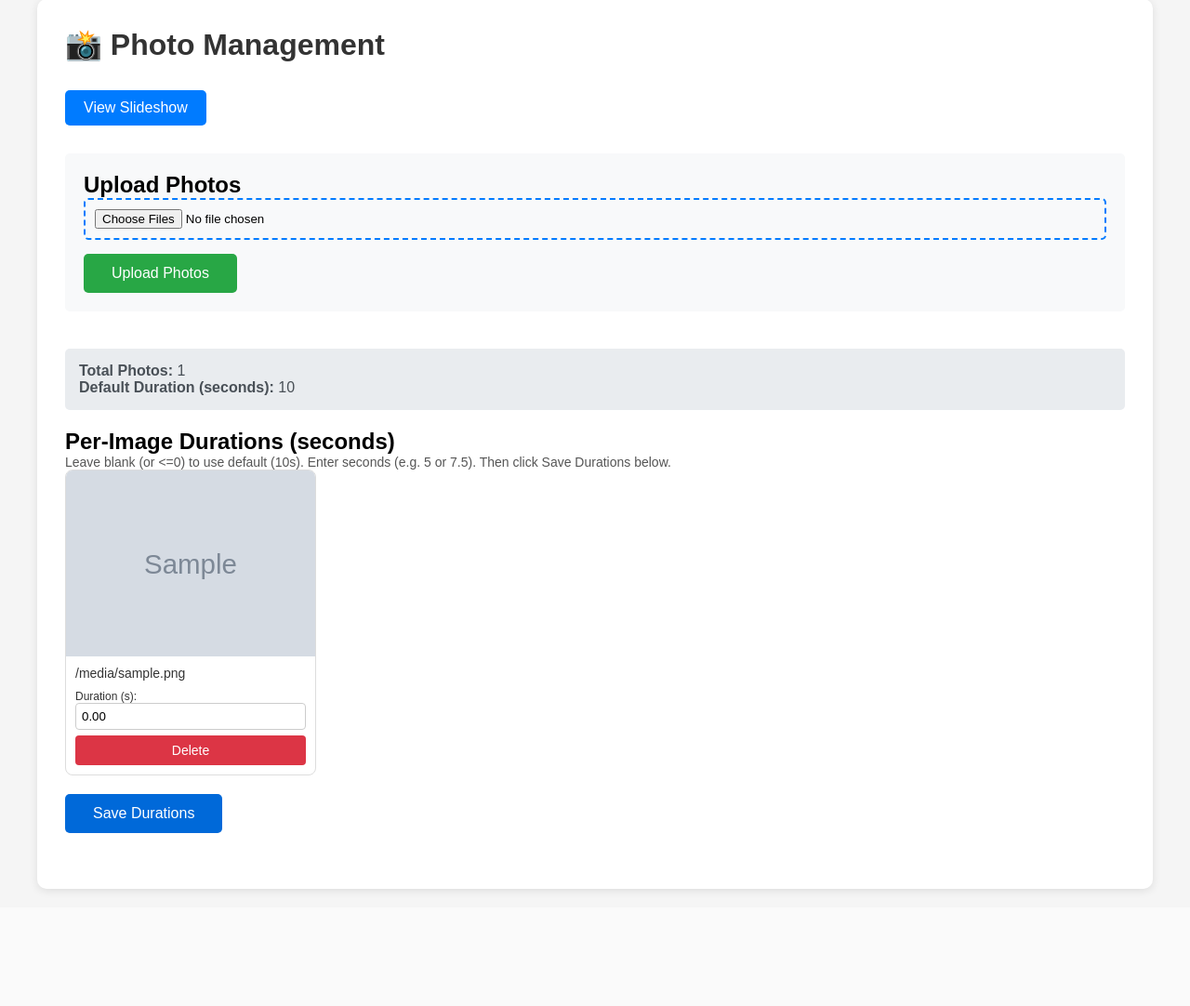
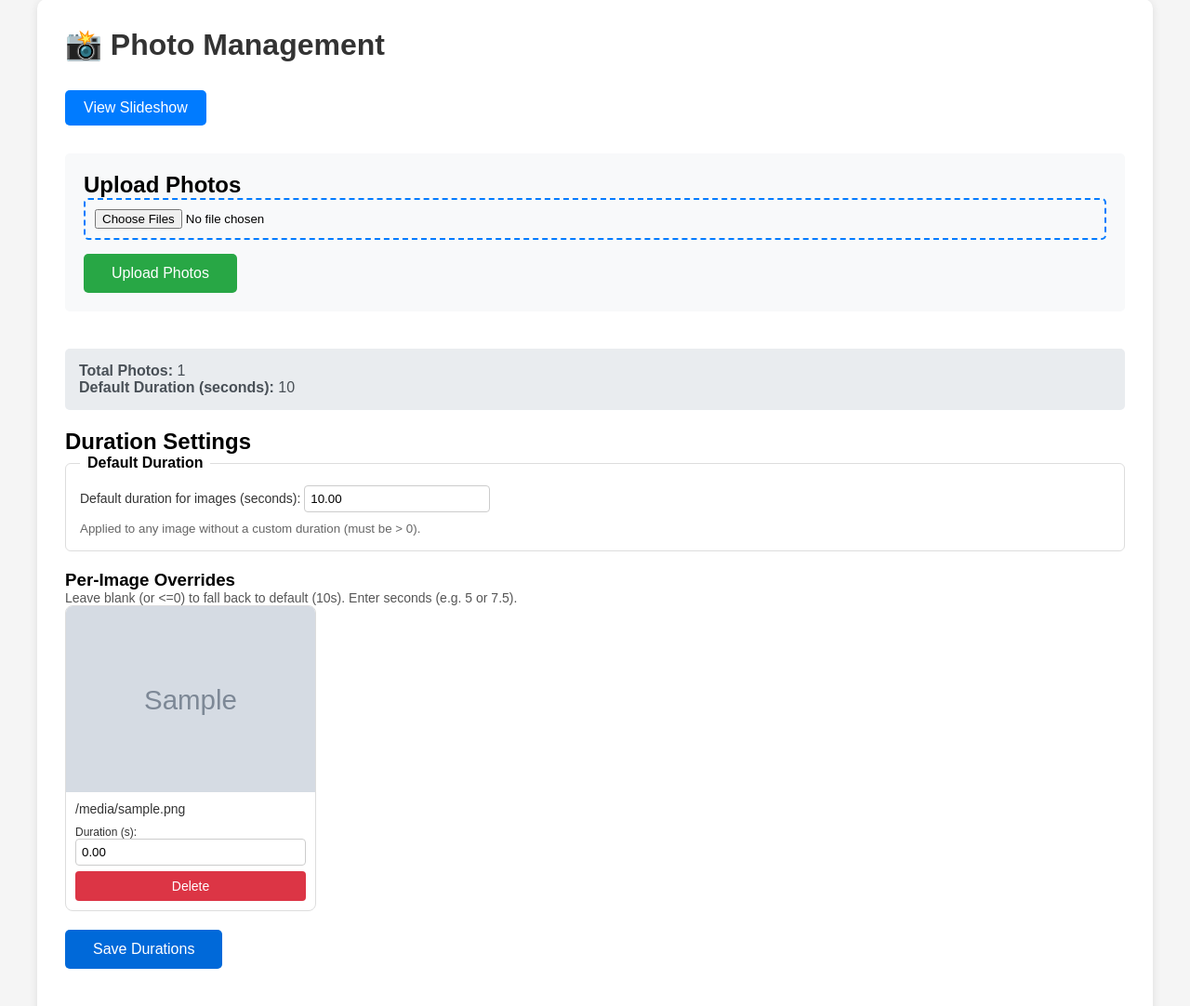
Before and after one commit to nvbao45/SlideShow, a Flask app: template templates/admin.html in a window 1280 px wide. Shown: the part 21-1103 px from the top of the page at 93% size. Before the commit the page ends 981 px from the top, so only its background shows below. Run offline with Flask 2, Linux system fonts and the light colour scheme; the template is opened without the code that fills it: most values are stand-ins (such as "Sample title", 1, 10 or a date in 2020); grey boxes marked "Sample" are stand-in pictures.

Commit message:
add progress bar and duration config

```diff
--- a/main.py
+++ b/main.py
@@ -9,7 +9,7 @@ app.secret_key = 'your-secret-key-change-this-in-production'
 
 PHOTOS_FOLDER = 'photos'
 DURATIONS_FILE = 'durations.json'
-DEFAULT_DURATION_SECONDS = 8  # default display time per image if not configured
+DEFAULT_DURATION_SECONDS = 8  # fallback default display time per image if not configured
 ALLOWED_EXTENSIONS = {'png', 'jpg', 'jpeg', 'gif', 'bmp', 'webp'}
 
 app.config['UPLOAD_FOLDER'] = PHOTOS_FOLDER
@@ -50,17 +50,32 @@ def save_durations(durations):
     except Exception:
         return False
 
+def load_default_duration():
+    if not os.path.exists(DURATIONS_FILE):
+        return DEFAULT_DURATION_SECONDS
+    try:
+        with open(DURATIONS_FILE, 'r', encoding='utf-8') as f:
+            data = json.load(f)
+            val = data.get('__default')
+            if isinstance(val, (int, float)) and val > 0:
+                return float(val)
+            return DEFAULT_DURATION_SECONDS
+    except Exception:
+        return DEFAULT_DURATION_SECONDS
+
 @app.route('/')
 def index():
     photos = get_photos()
     durations = load_durations()
-    return render_template('index.html', photos=photos, durations=durations, default_duration=DEFAULT_DURATION_SECONDS)
+    default_duration = load_default_duration()
+    return render_template('index.html', photos=photos, durations=durations, default_duration=default_duration)
 
 @app.route('/admin')
 def admin():
     photos = get_photos()
     durations = load_durations()
-    return render_template('admin.html', photos=photos, durations=durations, default_duration=DEFAULT_DURATION_SECONDS)
+    default_duration = load_default_duration()
+    return render_template('admin.html', photos=photos, durations=durations, default_duration=default_duration)
 
 @app.route('/upload', methods=['POST'])
 def upload_file():
@@ -99,8 +114,21 @@ def update_durations():
                         durations[filename] = sec
                 except ValueError:
                     continue
+    # Default duration update
+    default_value = request.form.get('default_duration')
+    if default_value:
+        try:
+            dv = float(default_value)
+            if dv > 0:
+                durations['__default'] = dv
+        except ValueError:
+            pass
     # Remove entries for deleted photos
-    durations = {k: v for k, v in durations.items() if k in photos}
+    cleaned = {}
+    for k, v in durations.items():
+        if k == '__default' or k in photos:
+            cleaned[k] = v
+    durations = cleaned
     if save_durations(durations):
         flash('Durations updated successfully')
     else:
--- a/templates/admin.html
+++ b/templates/admin.html
@@ -207,8 +207,16 @@
 
         {% if photos %}
         <form action="/durations" method="post" style="margin-bottom:30px">
-            <h2>Per-Image Durations (seconds)</h2>
-            <p style="font-size:14px;color:#555">Leave blank (or &lt;=0) to use default ({{ default_duration }}s). Enter seconds (e.g. 5 or 7.5). Then click Save Durations below.</p>
+            <h2>Duration Settings</h2>
+            <fieldset style="border:1px solid #ddd;padding:15px;margin-bottom:20px;border-radius:6px">
+                <legend style="font-weight:bold;padding:0 8px">Default Duration</legend>
+                <label style="display:block;font-size:14px;color:#333;margin-bottom:8px">Default duration for images (seconds):
+                    <input type="number" step="0.1" min="0.1" name="default_duration" value="{{ '%.2f' % default_duration }}" style="width:200px;padding:6px;border:1px solid #ccc;border-radius:4px" />
+                </label>
+                <small style="color:#666">Applied to any image without a custom duration (must be &gt; 0).</small>
+            </fieldset>
+            <h3 style="margin-top:0">Per-Image Overrides</h3>
+            <p style="font-size:14px;color:#555">Leave blank (or &lt;=0) to fall back to default ({{ default_duration }}s). Enter seconds (e.g. 5 or 7.5).</p>
             <div class="photos-grid">
                 {% for photo in photos %}
                 <div class="photo-card">
```
Also changed, not shown: durations.json (added, +8 -0 lines), templates/index.html (+53 -5 lines).
